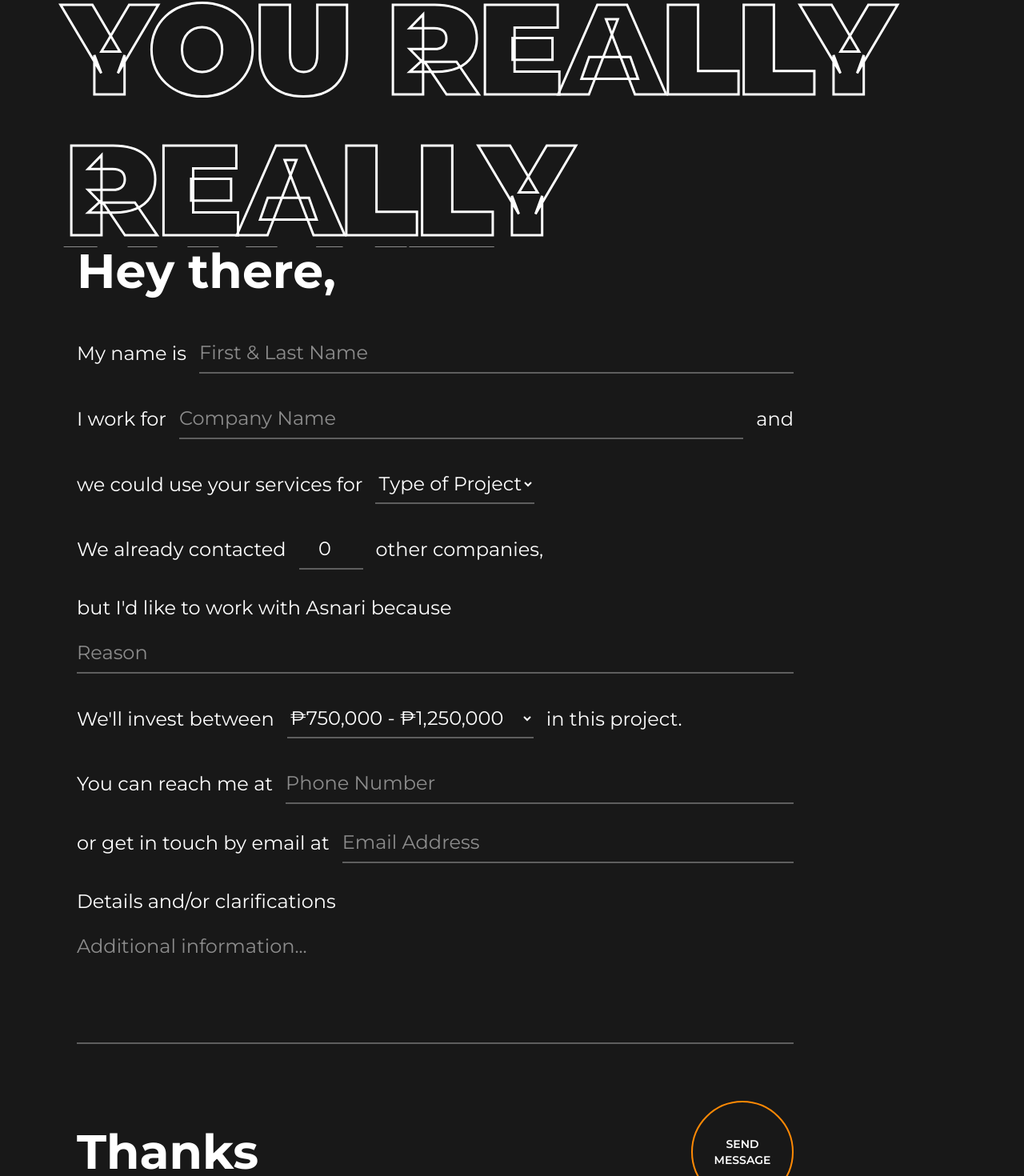
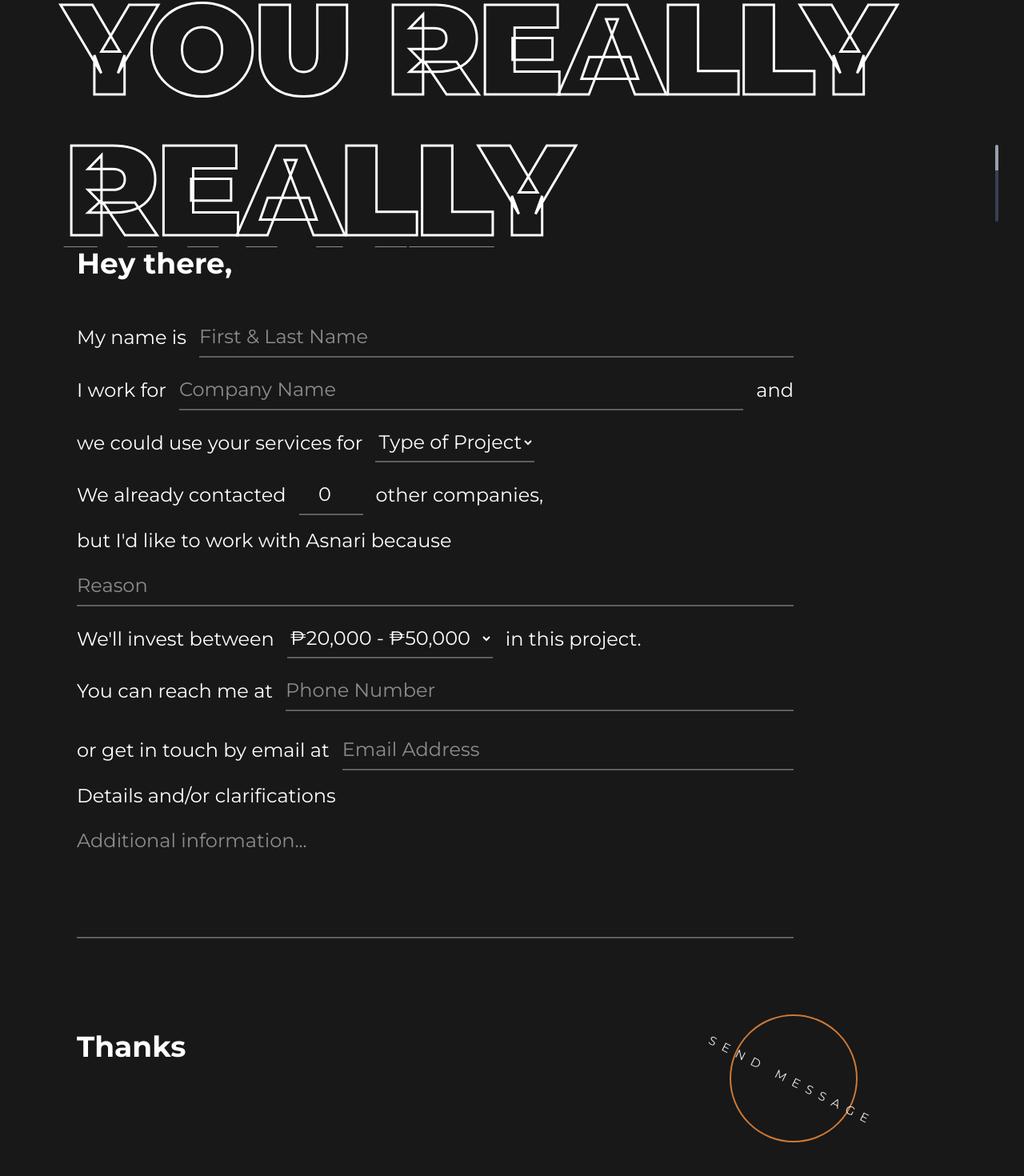
Before and after one commit to Kyaa-A/portfolio-showcase, a Next.js app: page /contact in a window 1280 px wide. Shown: the part 491-1961 px from the top of the page at 80% size. Built offline with nearby package versions, Linux system fonts and the light colour scheme.

Commit message:
/contact done

```diff
--- a/src/app/contact/page.tsx
+++ b/src/app/contact/page.tsx
@@ -1,8 +1,74 @@
 'use client';
 
-import { motion } from 'framer-motion';
+import { motion, useMotionValue, useSpring } from 'framer-motion';
+import { useMousePosition } from '@/hooks/useMousePosition';
+import { useState, useEffect, useRef } from 'react';
 
 export default function ContactPage() {
+  const [isMobile, setIsMobile] = useState(false);
+  const { x: mouseX, y: mouseY } = useMousePosition();
+  const mvX = useMotionValue(0);
+  const mvY = useMotionValue(0);
+  const x = useSpring(mvX, { stiffness: 260, damping: 18, mass: 0.5 });
+  const y = useSpring(mvY, { stiffness: 260, damping: 18, mass: 0.5 });
+  const [isInside, setIsInside] = useState(false);
+  const buttonRef = useRef<HTMLButtonElement>(null);
+
+  // Scroll progress for custom scrollbar
+  const [scrollProgress, setScrollProgress] = useState(0);
+
+  useEffect(() => {
+    const handleScroll = () => {
+      const scrollTop = window.scrollY;
+      const docHeight = document.documentElement.scrollHeight - window.innerHeight;
+      const progress = scrollTop / docHeight;
+      setScrollProgress(progress);
+    };
+
+    window.addEventListener('scroll', handleScroll);
+    return () => window.removeEventListener('scroll', handleScroll);
+  }, []);
+
+  // Check if device is mobile
+  useEffect(() => {
+    const checkIfMobile = () => {
+      setIsMobile(window.matchMedia('(hover: none) and (pointer: coarse)').matches);
+    };
+
+    checkIfMobile();
+    window.addEventListener('resize', checkIfMobile);
+
+    return () => window.removeEventListener('resize', checkIfMobile);
+  }, []);
+
+  // Cursor attraction effect
+  useEffect(() => {
+    if (isMobile) return;
+
+    const el = buttonRef.current;
+    if (!el) return;
+    const rect = el.getBoundingClientRect();
+    const cx = rect.left + rect.width / 2;
+    const cy = rect.top + rect.height / 2;
+
+    const vw = window.innerWidth || 1;
+    const vh = window.innerHeight || 1;
+    const normX = (mouseX - cx) / vw;
+    const normY = (mouseY - cy) / vh;
+    const maxOffsetX = 80;
+    const maxOffsetY = 40;
+    const targetX = Math.max(Math.min(-normX * maxOffsetX * 2, maxOffsetX), -maxOffsetX);
+    const targetY = Math.max(Math.min(-normY * maxOffsetY * 2, maxOffsetY), -maxOffsetY);
+
+
+    mvX.set(targetX);
+    mvY.set(targetY);
+
+    const radius = rect.width / 2;
+    const distToCenter = Math.hypot(mouseX - cx, mouseY - cy);
+    setIsInside(distToCenter <= radius);
+  }, [mouseX, mouseY, mvX, mvY, isMobile]);
+
   return (
     <div className="min-h-screen bg-background">
       {/* Header */}
@@ -12,22 +78,6 @@ export default function ContactPage() {
         animate={{ opacity: 1 }}
         transition={{ duration: 1 }}
       >
-        {/* Background Elements */}
-        <div className="absolute inset-0">
-          {/* Only top-left circle */}
-          <motion.div
-            className="absolute top-8 left-8 w-8 h-8 border border-white/20 rounded-full"
-            animate={{
-              scale: [1, 1.1, 1],
-              opacity: [0.5, 0.8, 0.5],
-            }}
-            transition={{
-              duration: 3,
-              repeat: Infinity,
-              ease: "easeInOut"
-            }}
-          />
-        </div>
 
         {/* Main Content */}
         <div className="absolute inset-0 flex items-center justify-start z-10 pl-8 sm:pl-12 md:pl-16 lg:pl-20">
@@ -96,17 +146,17 @@ export default function ContactPage() {
 
           {/* Contact Form Section */}
           <motion.div
-        className="min-h-screen bg-background flex items-center justify-start pl-8 sm:pl-12 md:pl-16 lg:pl-20 xl:pl-24"
+            className="min-h-screen bg-background flex items-center justify-start pl-8 sm:pl-12 md:pl-16 lg:pl-20 xl:pl-24 pb-32"
             initial={{ opacity: 0, y: 50 }}
             whileInView={{ opacity: 1, y: 0 }}
             viewport={{ once: true }}
             transition={{ duration: 0.8 }}
           >
         <div className="w-full max-w-4xl">
-          <form className="space-y-8">
+          <form className="space-y-4">
             {/* Greeting */}
             <motion.h2
-              className="text-4xl sm:text-5xl md:text-6xl font-bold text-white mb-12"
+              className="text-2xl sm:text-3xl md:text-4xl font-bold text-white mb-12"
               initial={{ opacity: 0, x: -20 }}
               whileInView={{ opacity: 1, x: 0 }}
               viewport={{ once: true }}
@@ -209,11 +259,10 @@ export default function ContactPage() {
             >
               <span className="text-white text-xl sm:text-2xl">We'll invest between</span>
               <select className="bg-transparent border-b-2 border-white/30 text-white text-xl sm:text-2xl focus:border-white focus:outline-none py-2">
-                <option value="₱250,000 - ₱500,000" className="bg-background">₱250,000 - ₱500,000</option>
-                <option value="₱500,000 - ₱750,000" className="bg-background">₱500,000 - ₱750,000</option>
-                <option value="₱750,000 - ₱1,250,000" className="bg-background" selected>₱750,000 - ₱1,250,000</option>
-                <option value="₱1,250,000 - ₱2,500,000" className="bg-background">₱1,250,000 - ₱2,500,000</option>
-                <option value="₱2,500,000+" className="bg-background">₱2,500,000+</option>
+                <option value="₱5,000 - ₱10,000" className="bg-background">₱5,000 - ₱10,000</option>
+                <option value="₱10,000 - ₱20,000" className="bg-background">₱10,000 - ₱20,000</option>
+                <option value="₱20,000 - ₱50,000" className="bg-background" selected>₱20,000 - ₱50,000</option>
+                <option value="₱50,000 - ₱100,000" className="bg-background">₱50,000 - ₱100,000</option>
               </select>
               <span className="text-white text-xl sm:text-2xl">in this project.</span>
             </motion.div>
@@ -262,32 +311,159 @@ export default function ContactPage() {
 
             {/* Closing */}
             <motion.div
-              className="flex items-center justify-between pt-8"
+              className="flex items-center justify-between pt-8 relative"
               initial={{ opacity: 0, y: 20 }}
               whileInView={{ opacity: 1, y: 0 }}
               viewport={{ once: true }}
               transition={{ duration: 0.6, delay: 1.1 }}
             >
-              <h2 className="text-4xl sm:text-5xl md:text-6xl font-bold text-white">
+              <h2 className="text-2xl sm:text-3xl md:text-4xl font-bold text-white">
                 Thanks
               </h2>
 
-              {/* Send Button */}
+              {/* Send Button Container */}
+              <div className="relative w-24 sm:w-32 md:w-40 h-24 sm:h-32 md:h-40">
                 <motion.button
+                  ref={buttonRef}
                   type="submit"
-                className="w-32 h-32 rounded-full border-2 border-orange-400 flex items-center justify-center text-white font-semibold text-sm hover:bg-orange-400/10 transition-colors"
+                  className="absolute inset-0 w-full h-full rounded-full flex items-center justify-center select-none z-40 cursor-pointer"
+                  style={isMobile ? {} : { x, y }}
+                  whileHover={{ scale: 1.1 }}
+                  whileTap={{ scale: 0.9 }}
+                  transition={{ type: "spring", stiffness: 400, damping: 25 }}
+                  data-cursor-target="true"
+                >
+                  <motion.div
+                    className="relative w-full h-full flex items-center justify-center"
                     whileHover={{ scale: 1.05 }}
-                whileTap={{ scale: 0.95 }}
+                    transition={{ type: "spring", stiffness: 300, damping: 20 }}
                   >
-                <div className="text-center">
-                  <div>SEND</div>
-                  <div>MESSAGE</div>
+                    {/* Circle background */}
+                    {isMobile ? (
+                      // Mobile: Orange background with continuous rotation
+                      <motion.div
+                        className="absolute inset-0 rounded-full bg-orange-400"
+                        animate={{
+                          rotate: 360
+                        }}
+                        transition={{
+                          duration: 8,
+                          repeat: Infinity,
+                          ease: "linear"
+                        }}
+                        style={{ transformOrigin: 'center center' }}
+                      />
+                    ) : (
+                      // Desktop: Orange color scheme with hover effect
+                      <>
+                        <motion.div
+                          className="absolute inset-0 rounded-full border-2"
+                          animate={{
+                            opacity: isInside ? 0 : 1,
+                            borderColor: 'rgba(251, 146, 60, 0.8)'
+                          }}
+                          transition={{ duration: 0.12 }}
+                        />
+                        <motion.div
+                          className="absolute inset-0 rounded-full bg-orange-400"
+                          initial={false}
+                          animate={{ scale: isInside ? 1 : 0 }}
+                          transition={{ type: 'spring', stiffness: 190, damping: 20 }}
+                          style={{ transformOrigin: 'center center' }}
+                        />
+                      </>
+                    )}
+
+                    {/* Text */}
+                    {isMobile ? (
+                      // Mobile: Simple centered rotating text
+                      <motion.div
+                        className="absolute inset-0 flex items-center justify-center"
+                        animate={{ rotate: 360 }}
+                        transition={{ duration: 8, repeat: Infinity, ease: "linear" }}
+                        style={{ transformOrigin: 'center center' }}
+                      >
+                        <span className="text-white text-[9px] sm:text-[11px] md:text-[13px] font-bold tracking-[0.15em] whitespace-nowrap">
+                          SEND MESSAGE
+                        </span>
+                      </motion.div>
+                    ) : (
+                      // Desktop: Complex text animation matching navigation
+                      <>
+                        {/* Rotating vertical text (outside state) */}
+                        <motion.div
+                          className="absolute inset-0 flex items-center justify-center"
+                          animate={{ rotate: 360, opacity: isInside ? 0 : 1 }}
+                          transition={{
+                            duration: 18,
+                            repeat: Infinity,
+                            ease: 'linear',
+                            opacity: { duration: 0.05 }
+                          }}
+                          style={{ transformOrigin: 'center center' }}
+                        >
+                          <span className="writing-mode-vertical whitespace-nowrap tracking-[0.6em] text-white/90 text-[11px] sm:text-[13px] md:text-[15px] translate-x-[4px]">
+                            SEND MESSAGE
+                          </span>
+                        </motion.div>
+
+                        {/* Inside text when overlapped */}
+                        <motion.div
+                          className="absolute inset-0 flex items-center justify-center"
+                          animate={{
+                            rotate: 360,
+                            opacity: isInside ? 1 : 0,
+                            scale: isInside ? 1 : 0.84,
+                            y: isInside ? 0 : 14,
+                          }}
+                          transition={{
+                            duration: 18,
+                            repeat: Infinity,
+                            ease: 'linear',
+                            opacity: { duration: 0.06 },
+                            y: { type: 'spring', stiffness: 160, damping: 24 },
+                            scale: { type: 'spring', stiffness: 160, damping: 24 },
+                          }}
+                          style={{ transformOrigin: 'center center' }}
+                        >
+                          <motion.span
+                            className="text-white writing-mode-vertical whitespace-nowrap"
+                            initial={false}
+                            animate={{
+                              letterSpacing: isInside ? '0.08em' : '0.36em',
+                              fontSize: isInside ? '10px' : '12px',
+                            }}
+                            transition={{ type: 'spring', stiffness: 170, damping: 24 }}
+                            style={{ fontWeight: 600 }}
+                          >
+                            SEND MESSAGE
+                          </motion.span>
+                        </motion.div>
+                      </>
+                    )}
+                  </motion.div>
+                </motion.button>
               </div>
-              </motion.button>
             </motion.div>
           </form>
       </div>
       </motion.div>
+
+      {/* Custom Scroll Indicator - Hidden on Mobile */}
+      <div className="hidden md:block fixed bottom-8 right-8 z-40">
+        <div className="flex flex-col items-center">
+          {/* Scroll Track */}
+          <div className="w-1 h-24 bg-gray-700 rounded-full relative overflow-hidden">
+            {/* Scroll Thumb */}
+            <motion.div
+              className="absolute w-3 h-8 bg-gray-400 rounded-full -left-1"
+              style={{
+                y: `${scrollProgress * (96 - 32)}px` // 96px track height - 32px thumb height
+              }}
+            ></motion.div>
+          </div>
+        </div>
+      </div>
     </div>
   );
 }
```
Lines whose indentation alone changed are shown as unchanged.
